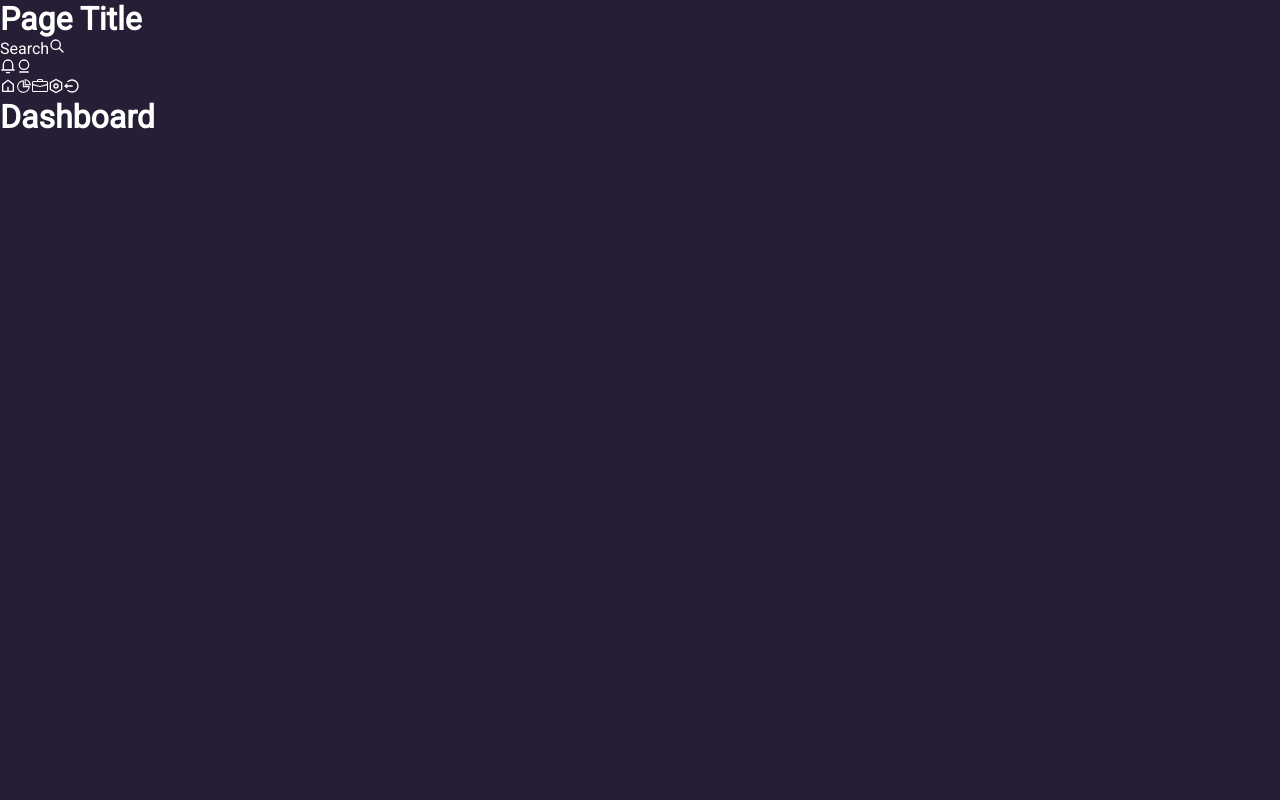
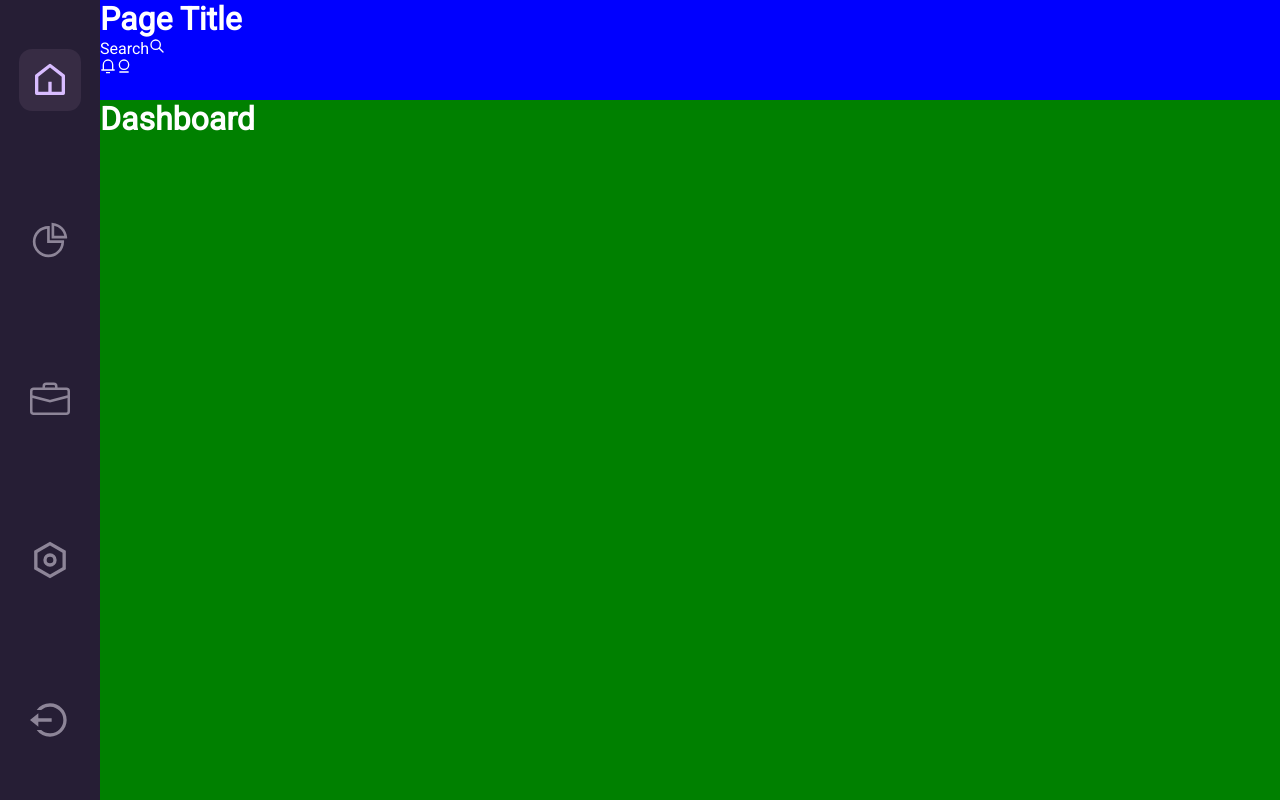
Before and after one commit to VTantillo/crypto-dash, a React (Vite) app: page / in a window 1280 px wide. Built offline with nearby package versions, Linux system fonts and the light colour scheme.

Commit message:
Side nav lookin nice now

```diff
--- a/src/app/index.tsx
+++ b/src/app/index.tsx
@@ -1,5 +1,5 @@
 import React from 'react'
-import { Router } from '@reach/router'
+import { Location, Router } from '@reach/router'
 import { Dashboard } from './dash'
 import { Layout } from '../components/layout'
 import { Portfolio } from './portfolio'
@@ -8,6 +8,8 @@ import { Settings } from './settings'
 
 export const App = () => {
   return (
+    <Location>
+      {() => (
         <Layout>
           <Router>
             <Dashboard path="/" />
@@ -16,5 +18,7 @@ export const App = () => {
             <Settings path="/settings" />
           </Router>
         </Layout>
+      )}
+    </Location>
   )
 }
--- a/src/components/layout/header/index.tsx
+++ b/src/components/header/index.tsx
@@ -1,9 +1,12 @@
 import React from 'react'
 import styled from 'styled-components'
-import { SearchBar } from '../../search-bar'
+import { SearchBar } from '../search-bar'
 import { RiNotification3Line, RiUser4Line } from 'react-icons/ri'
 
-const Wrapper = styled.div``
+const Wrapper = styled.div`
+  background-color: blue;
+  grid-area: header;
+`
 
 interface HeaderProps {}
 export const Header = (props: HeaderProps) => {
--- a/src/components/layout/index.tsx
+++ b/src/components/layout/index.tsx
@@ -1,9 +1,23 @@
+import { WindowLocation } from '@reach/router'
 import React from 'react'
 import styled from 'styled-components'
-import { Header } from './header'
-import { SideNav } from './side-nav'
+import { Header } from '../header'
+import { SideNav } from '../side-nav'
 
-const Wrapper = styled.div``
+const Wrapper = styled.div`
+  height: 100vh;
+  display: grid;
+  grid-template-columns: 100px 1fr;
+  grid-template-rows: 100px 1fr;
+  grid-template-areas:
+    'sidenav header'
+    'sidenav content';
+`
+
+const Content = styled.div`
+  background-color: green;
+  grid-area: content;
+`
 
 interface LayoutProps {
   children?: React.ReactElement
@@ -13,7 +27,7 @@ export const Layout = (props: LayoutProps) => {
     <Wrapper>
       <Header />
       <SideNav />
-      {props.children}
+      <Content>{props.children}</Content>
     </Wrapper>
   )
 }
--- a/src/components/layout/side-nav/index.tsx
+++ /dev/null
@@ -1,20 +0,0 @@
-import React from 'react'
-import { AiOutlinePieChart } from 'react-icons/ai'
-import { BsBriefcase } from 'react-icons/bs'
-import { RiHome5Line, RiLogoutCircleLine, RiSettingsLine } from 'react-icons/ri'
-import styled from 'styled-components'
-
-const Wrapper = styled.div``
-
-interface SideNavProps {}
-export const SideNav = (props: SideNavProps) => {
-  return (
-    <Wrapper>
-      <RiHome5Line />
-      <AiOutlinePieChart />
-      <BsBriefcase />
-      <RiSettingsLine />
-      <RiLogoutCircleLine />
-    </Wrapper>
-  )
-}
--- /dev/null
+++ b/src/components/side-nav/index.tsx
@@ -0,0 +1,124 @@
+import React from 'react'
+import { AiOutlinePieChart } from 'react-icons/ai'
+import { BsBriefcase } from 'react-icons/bs'
+import { RiHome5Line, RiLogoutCircleLine, RiSettingsLine } from 'react-icons/ri'
+import styled from 'styled-components'
+import { useLocation, navigate } from '@reach/router'
+import { SIZES } from '../../constants'
+
+const Wrapper = styled.div`
+  grid-area: sidenav;
+
+  display: flex;
+  flex-direction: column;
+  justify-content: space-around;
+  align-items: center;
+`
+
+interface SideNavProps {}
+export const SideNav = (props: SideNavProps) => {
+  const location = useLocation()
+
+  return (
+    <Wrapper>
+      <LinkWrapper isActive={location.pathname === '/'}>
+        <DashboardIcon
+          onClick={async () => {
+            navigate('/')
+          }}
+        />
+      </LinkWrapper>
+
+      <LinkWrapper isActive={location.pathname === '/research'}>
+        <ResearchIcon
+          onClick={async () => {
+            navigate('/research')
+          }}
+        />
+      </LinkWrapper>
+
+      <LinkWrapper isActive={location.pathname === '/portfolio'}>
+        <PortfolioIcon
+          onClick={async () => {
+            navigate('/portfolio')
+          }}
+        />
+      </LinkWrapper>
+
+      <LinkWrapper isActive={location.pathname === '/settings'}>
+        <SettingsIcon
+          onClick={async () => {
+            navigate('/settings')
+          }}
+        />
+      </LinkWrapper>
+
+      <LinkWrapper isActive={location.pathname === '/logout'}>
+        <LogoutIcon
+          onClick={async () => {
+            navigate('/logout')
+          }}
+        />
+      </LinkWrapper>
+    </Wrapper>
+  )
+}
+
+interface LinkWrapperProps {
+  isActive: boolean
+}
+const LinkWrapper = styled.div<LinkWrapperProps>`
+  background-color: ${(props) =>
+    props.isActive ? props.theme.colors.activeNavLinkBackground : 'inherit'};
+  color: ${(props) =>
+    props.isActive ? props.theme.colors.activeNavLinkIcon : props.theme.colors.navLinkIcon};
+  border-radius: 13px;
+  height: ${SIZES.navLink};
+  width: ${SIZES.navLink};
+  display: flex;
+  justify-content: center;
+  align-items: center;
+`
+
+interface IconProps {
+  onClick: () => void
+}
+const DashboardIcon = styled(RiHome5Line)<IconProps>`
+  height: ${SIZES.navLinkIcon};
+  width: ${SIZES.navLinkIcon};
+  &:hover {
+    cursor: pointer;
+  }
+`
+
+const ResearchIcon = styled(AiOutlinePieChart)<IconProps>`
+  height: ${SIZES.navLinkIcon};
+  width: ${SIZES.navLinkIcon};
+  &:hover {
+    cursor: pointer;
+  }
+`
+
+const PortfolioIcon = styled(BsBriefcase)<IconProps>`
+  height: ${SIZES.navLinkIcon};
+  width: ${SIZES.navLinkIcon};
+  &:hover {
+    cursor: pointer;
+  }
+`
+
+const SettingsIcon = styled(RiSettingsLine)<IconProps>`
+  height: ${SIZES.navLinkIcon};
+  width: ${SIZES.navLinkIcon};
+  &:hover {
+    cursor: pointer;
+  }
+`
+
+const LogoutIcon = styled(RiLogoutCircleLine)<IconProps>`
+  height: ${SIZES.navLinkIcon};
+  width: ${SIZES.navLinkIcon};
+  &:hover {
+    cursor: pointer;
+  }
+`
--- /dev/null
+++ b/src/constants/index.ts
@@ -0,0 +1,23 @@
+export const SIZES = {
+  navLink: '62px',
+  navLinkIcon: '40px',
+}
+
+export const PAGE_INFO = {
+  dashboard: {
+    path: '/',
+    title: 'Dashboard',
+  },
+  research: {
+    path: '/',
+    title: 'Research',
+  },
+  portfolio: {
+    path: '/',
+    title: 'Portfolio',
+  },
+  settings: {
+    path: '/',
+    title: 'Settings',
+  },
+}
--- a/src/theme/index.ts
+++ b/src/theme/index.ts
@@ -15,5 +15,8 @@ export const theme = {
     accentGreen: '#95F6DA',
     white: '#ffffff',
     black: '#000000',
+    activeNavLinkBackground: '#372C44',
+    activeNavLinkIcon: '#D8BCFF',
+    navLinkIcon: '#8D8598',
   },
 }
--- a/src/theme/styles.ts
+++ b/src/theme/styles.ts
@@ -16,7 +16,7 @@ export const GlobalStyles = createGlobalStyle`
     background-color: ${(props) => props.theme.colors.background};
   }
 
-  body {
+  body, #root {
     min-height: 100vh;
   }
 `
```
Also changed, not shown: 1 other file (tests, documents, lock files or other folders). Lines whose indentation alone changed are shown as unchanged.
